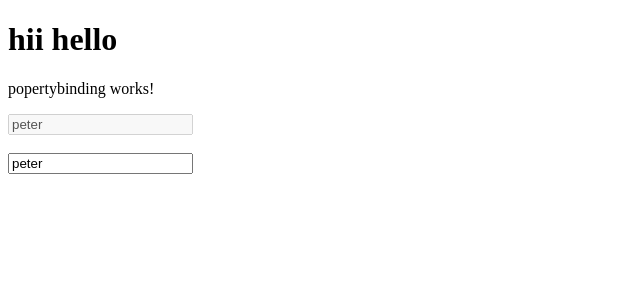
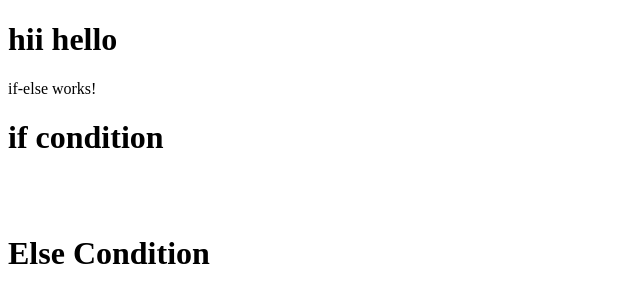
Before and after one commit to ranitbcd/fullangular, an Angular app: page / in a window 1280 px wide. Shown: the top 302 px of the page, without its empty margins (0-640 px from the left). Built offline with nearby package versions, Linux system fonts and the light colour scheme.

Commit message:
if else introduce

```diff
--- a/src/app/app.component.html
+++ b/src/app/app.component.html
@@ -3,4 +3,5 @@
 <!-- <app-login></app-login> -->
 <!-- <app-styling></app-styling>
 <app-styling1></app-styling1> -->
-<app-popertybinding></app-popertybinding>
+<!-- <app-popertybinding></app-popertybinding> -->
+<app-if-else></app-if-else>
--- a/src/app/app.module.ts
+++ b/src/app/app.module.ts
@@ -5,11 +5,15 @@ import { AppComponent } from './app.component';
 import { StylingComponent } from './styling/styling.component';
 import { Styling1Component } from './styling1/styling1.component';
 import { BindingModule } from './binding/binding.module';
+import { IfElseComponent } from './if-else/if-else.component';
+
 @NgModule({
   declarations: [
     AppComponent,
     StylingComponent,
-    Styling1Component
+    Styling1Component,
+    IfElseComponent,
+
   ],
   imports: [
     BrowserModule,
--- /dev/null
+++ b/src/app/if-else/if-else.component.html
@@ -0,0 +1,24 @@
+<p>if-else works!</p>
+<h1 *ngIf="show; then ifblock else elseBlock">
+
+</h1>
+<ng-template #ifblock>
+    <h1>if condition</h1>
+</ng-template>
+<ng-template #elseBlock>
+    <h1>Else Condition</h1>
+</ng-template>
+
+
+<br>
+<br>
+
+<h1 *ngIf="data=='yes'; then ifblock else elseBlock">
+
+</h1>
+<ng-template #ifblock>
+    <h1>if condition</h1>
+</ng-template>
+<ng-template #elseBlock>
+    <h1>Else Condition</h1>
+</ng-template>
--- /dev/null
+++ b/src/app/if-else/if-else.component.ts
@@ -0,0 +1,16 @@
+import { Component, OnInit } from '@angular/core';
+
+@Component({
+  selector: 'app-if-else',
+  templateUrl: './if-else.component.html',
+  styleUrls: ['./if-else.component.css']
+})
+export class IfElseComponent implements OnInit {
+  show:boolean=true
+  data:string="ranit"
+  constructor() { }
+
+  ngOnInit(): void {
+  }
+
+}
```
Also changed, not shown: src/app/if-else/if-else.component.css (added), 1 other file (tests, documents, lock files or other folders).
